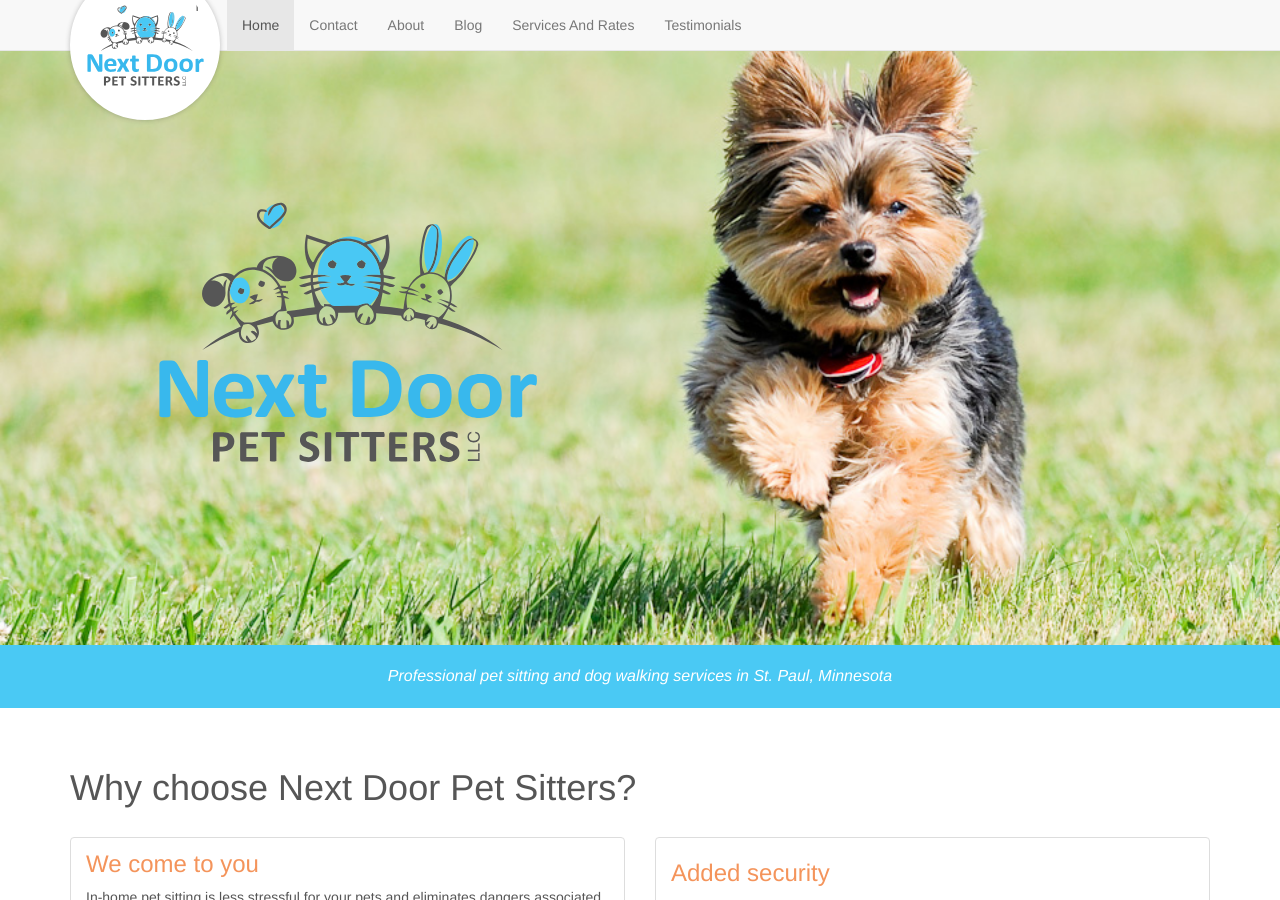
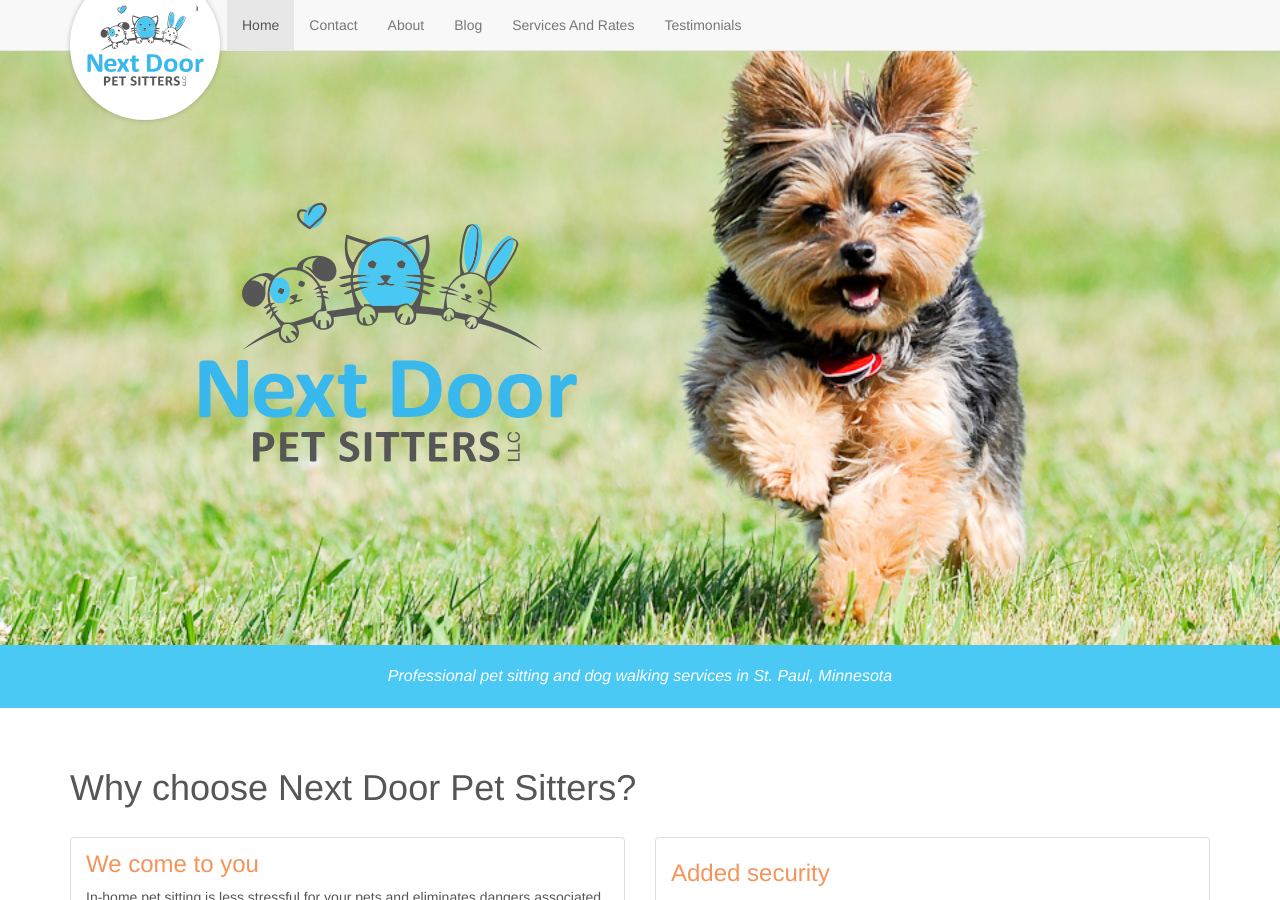
Before and after one commit to ndps/ndps.github.io, a Jekyll site: the page built from index.html, in a window 1280 px wide and 900 px high. Built offline with Jekyll 4.4.1, drawn with Linux system fonts in a browser that asks for light colours; nearby versions of some CDN libraries.

Commit message:
adjust intro to not look weird on small devices

```diff
--- a/_sass/_intro.scss
+++ b/_sass/_intro.scss
@@ -21,8 +21,10 @@
   background-position: center center;
   width: 50%;
   height: 90%;
-  @include media($whale){
-  }
+  margin-left: 40px;
+  // @include media($shark){
+  //   margin-left: 0;
+  // }
 }
 .slogan{
   font-style: italic;
```
